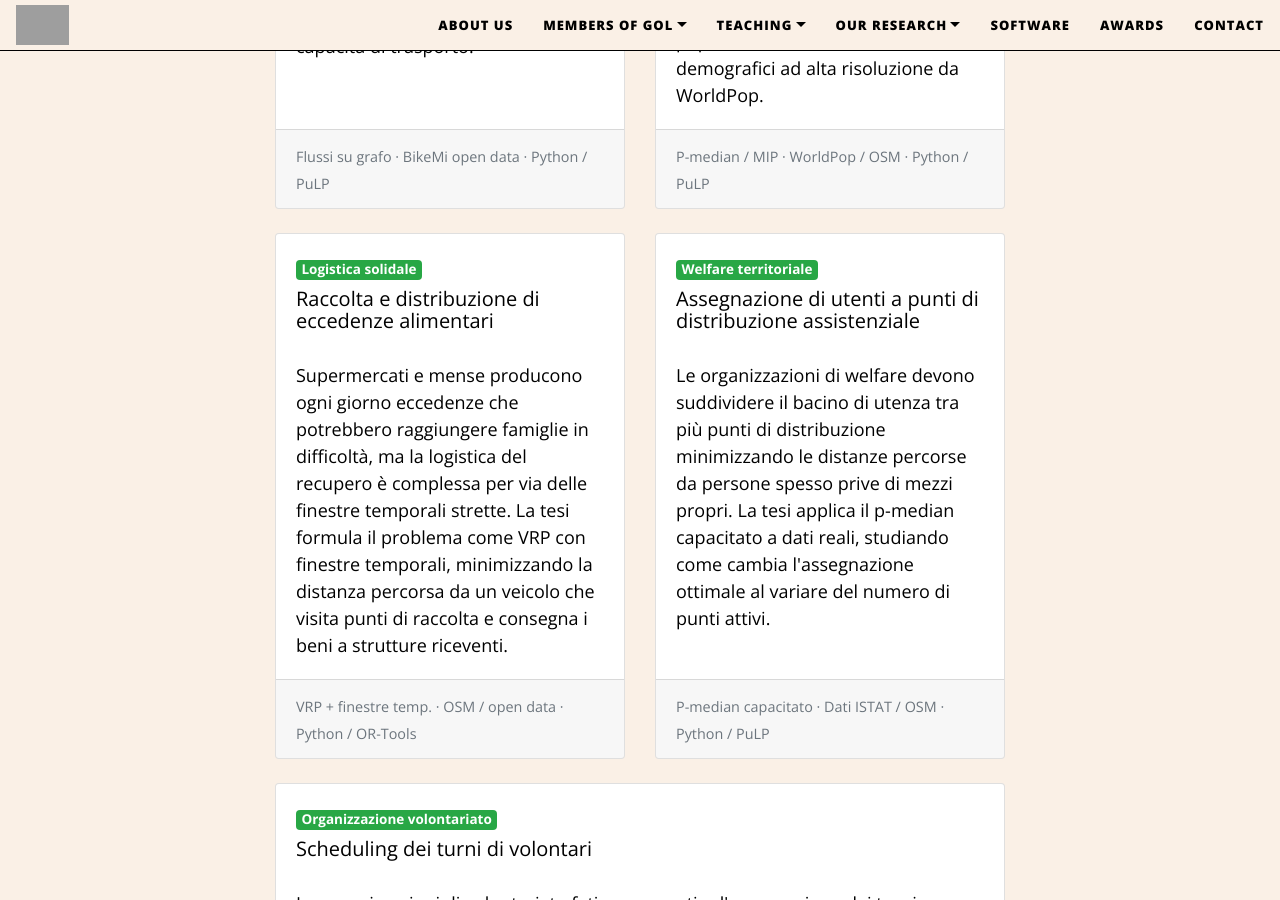
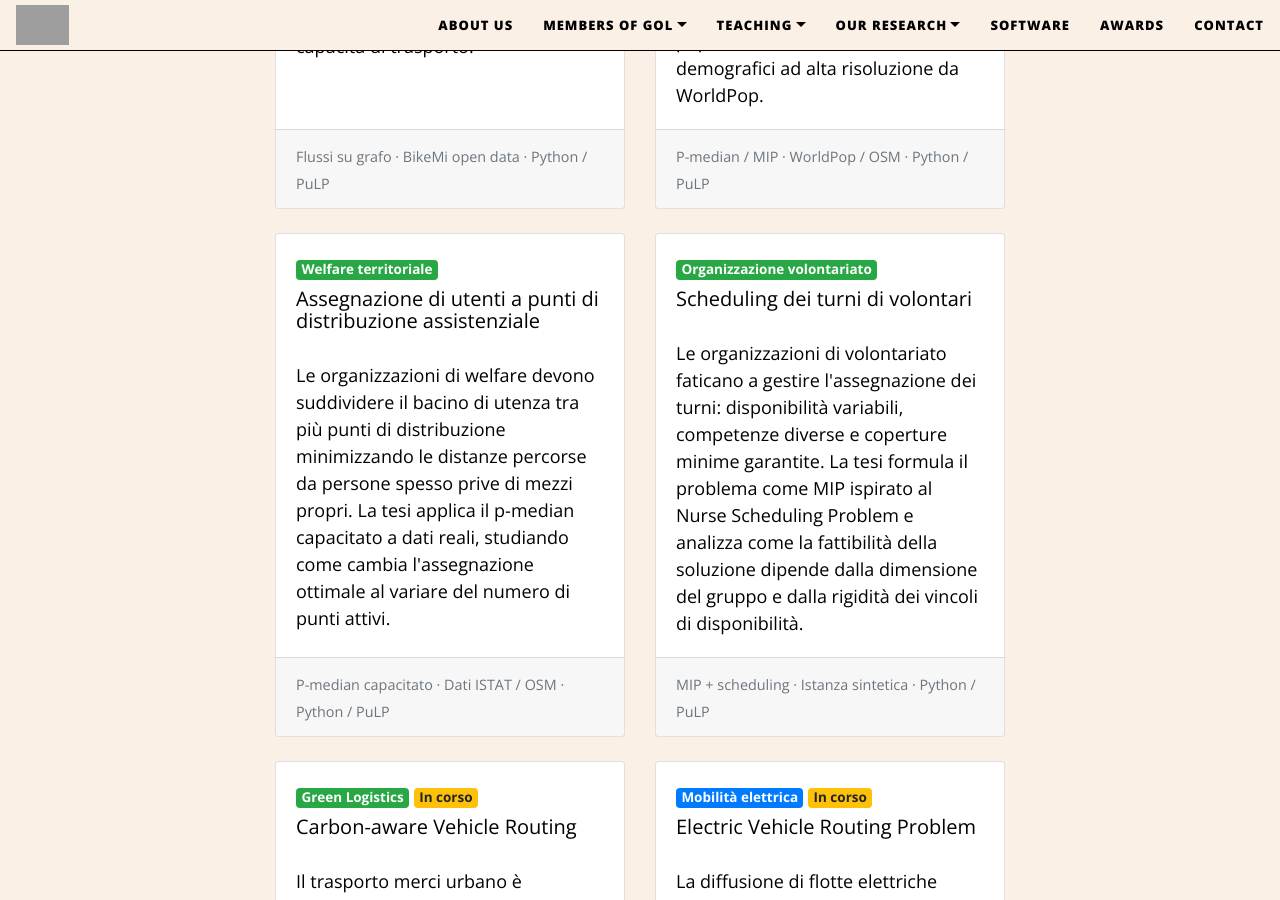
Before and after one commit to GOL-UniFI/GOL-UniFI.github.io, a Jekyll site: the page built from pages/theses/mansueto_proposals.md, in a window 1280 px wide and 900 px high, scrolled down 753 px. Built offline with Jekyll 4.4.1, drawn with Linux system fonts in a browser that asks for light colours; nearby versions of some CDN libraries; some of the changed text lies outside the part shown; grey boxes are pictures that could not be loaded.

Commit message:
Update Mansueto

```diff
--- a/pages/theses/mansueto_proposals.md
+++ b/pages/theses/mansueto_proposals.md
@@ -39,19 +39,6 @@
 
 <div class="row row-cols-1 row-cols-md-2 g-4 mb-4">
 
-  <div class="col">
-    <div class="card h-100">
-      <div class="card-body">
-        <span class="badge badge-success mb-2">Logistica solidale</span>
-        <h5 class="card-title">Raccolta e distribuzione di eccedenze alimentari</h5>
-        <p class="card-text">Supermercati e mense producono ogni giorno eccedenze che potrebbero raggiungere famiglie in difficoltà, ma la logistica del recupero è complessa per via delle finestre temporali strette. La tesi formula il problema come VRP con finestre temporali, minimizzando la distanza percorsa da un veicolo che visita punti di raccolta e consegna i beni a strutture riceventi.</p>
-      </div>
-      <div class="card-footer">
-        <small class="text-muted">VRP + finestre temp. &middot; OSM / open data &middot; Python / OR-Tools</small>
-      </div>
-    </div>
-  </div>
-
    <div class="col">
     <div class="card h-100">
       <div class="card-body">
@@ -64,10 +51,6 @@
       </div>
     </div>
   </div>
-
-</div>
-
-<div class="row row-cols-1 row-cols-md-1 g-4 mb-4">
 
   <div class="col">
     <div class="card h-100">
@@ -150,7 +133,7 @@
 
 </div>
 
-<div class="row row-cols-1 row-cols-md-1 g-4 mb-4">
+<div class="row row-cols-1 row-cols-md-2 g-4 mb-4">
 
 <div class="col">
   <div class="card h-100">
@@ -168,4 +151,20 @@
   </div>
 </div>
 
+<div class="col">
+    <div class="card h-100">
+      <div class="card-body">
+        <div class="d-flex align-items-center mb-2">
+          <span class="badge badge-warning mb-2">Logistica solidale</span>
+          <span class="badge badge-warning mb-2">In corso</span>
+        </div>
+        <h5 class="card-title">Raccolta e distribuzione di eccedenze alimentari</h5>
+        <p class="card-text">Supermercati e mense producono ogni giorno eccedenze che potrebbero raggiungere famiglie in difficoltà, ma la logistica del recupero è complessa per via delle finestre temporali strette. La tesi formula il problema come VRP con finestre temporali, minimizzando la distanza percorsa da un veicolo che visita punti di raccolta e consegna i beni a strutture riceventi.</p>
+      </div>
+      <div class="card-footer">
+        <small class="text-muted">VRP + finestre temp. &middot; OSM / open data &middot; Python / OR-Tools</small>
+      </div>
+    </div>
+  </div>
+
 </div>
```
Also changed, not shown: pages/pierluigi_mansueto.md (+10 -5 lines), 1 other file.
